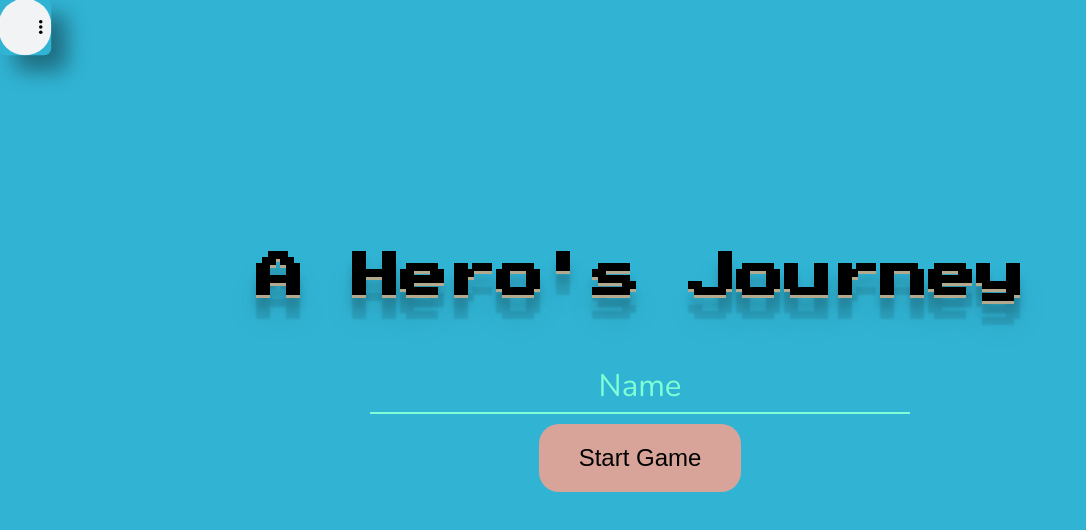
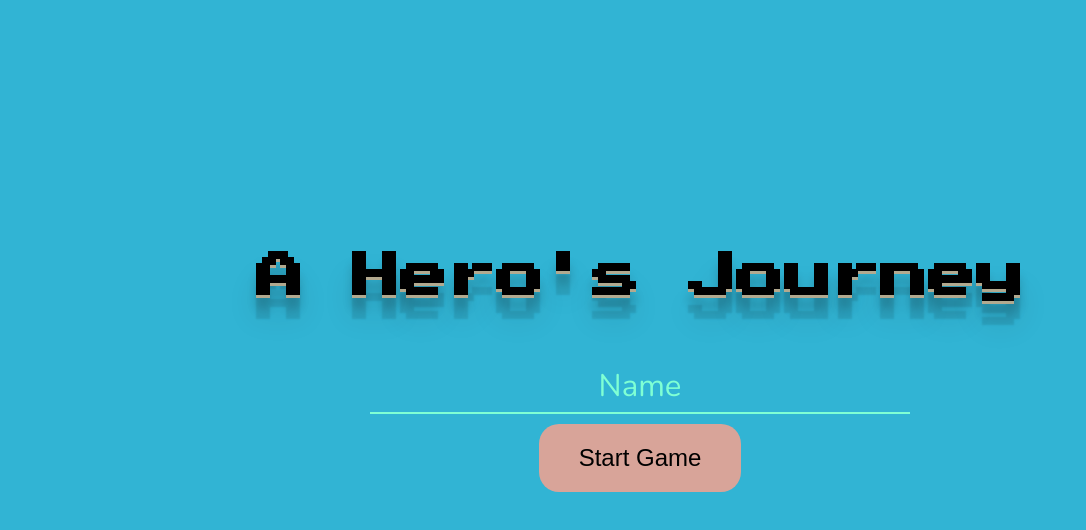
Before and after one commit to jimcwx/jimWangProjectThree, a plain HTML site: page index.html in a window 1280 px wide. Shown: the whole page, without its empty margins (0-1086 px from the left). Drawn offline with nearby package versions, Linux system fonts and the light colour scheme; some packages are replaced by stand-ins of ours; a script that the page names is missing.

Commit message:
taking off audio player

```diff
--- a/index.html
+++ b/index.html
@@ -10,13 +10,6 @@
     <title>A Hero's Journey</title>
 </head>
 <body>
-    <div class="mediaPlayer">
-        <audio controls autoplay=true id="audioId">
-            <source src="./assets/startSong.mp3" type="audio/mpeg">
-            Your browser does not support the audio element.
-        </audio>
-
-    </div>
     <header>
         <div class="wrapper">
             <h1>A Hero's Journey</h1>
--- a/styles/style.css
+++ b/styles/style.css
@@ -88,15 +88,6 @@ sub {
 
 sup {
   top: -.5em;
-}
-
-audio, video {
-  display: inline-block;
-}
-
-audio:not([controls]) {
-  display: none;
-  height: 0;
 }
 
 img {
@@ -356,23 +347,7 @@ form.attack {
   left: 0;
 }
 
-audio {
-  position: -webkit-sticky;
-  position: sticky;
-  width: 50px;
-  -webkit-transition: all 0.5s linear;
-  transition: all 0.5s linear;
-  -webkit-box-shadow: 2px 2px 4px 0px #006773;
-  box-shadow: 2px 2px 4px 0px #006773;
-  border-radius: 7px 7px 7px 7px;
-}
 
-audio:hover, audio:focus, audio:active {
-  -webkit-box-shadow: 15px 15px 20px rgba(0, 0, 0, 0.4);
-          box-shadow: 15px 15px 20px rgba(0, 0, 0, 0.4);
-  -webkit-transform: scale(1.05);
-          transform: scale(1.05);
-}
 
 header {
   height: 90vh;
```
